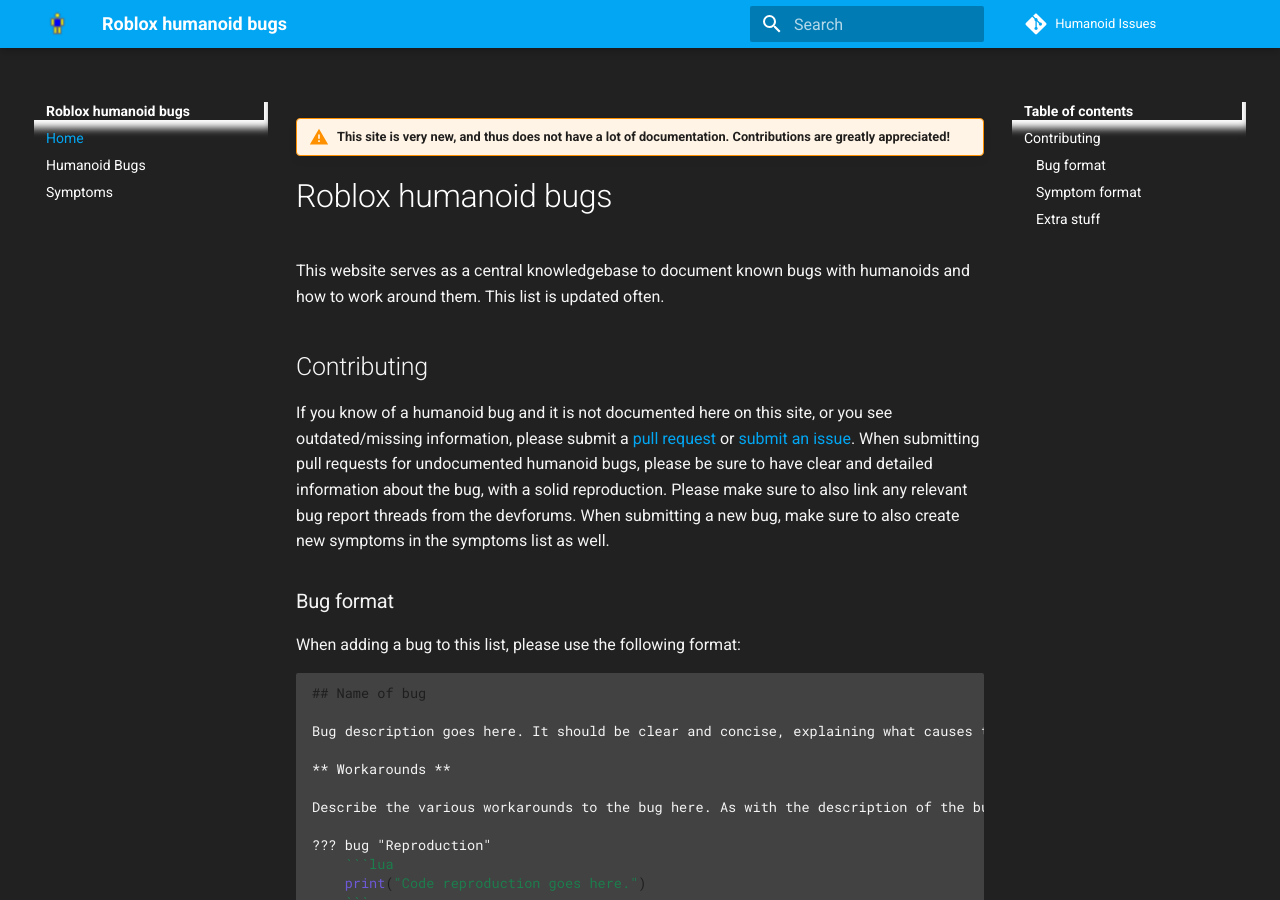
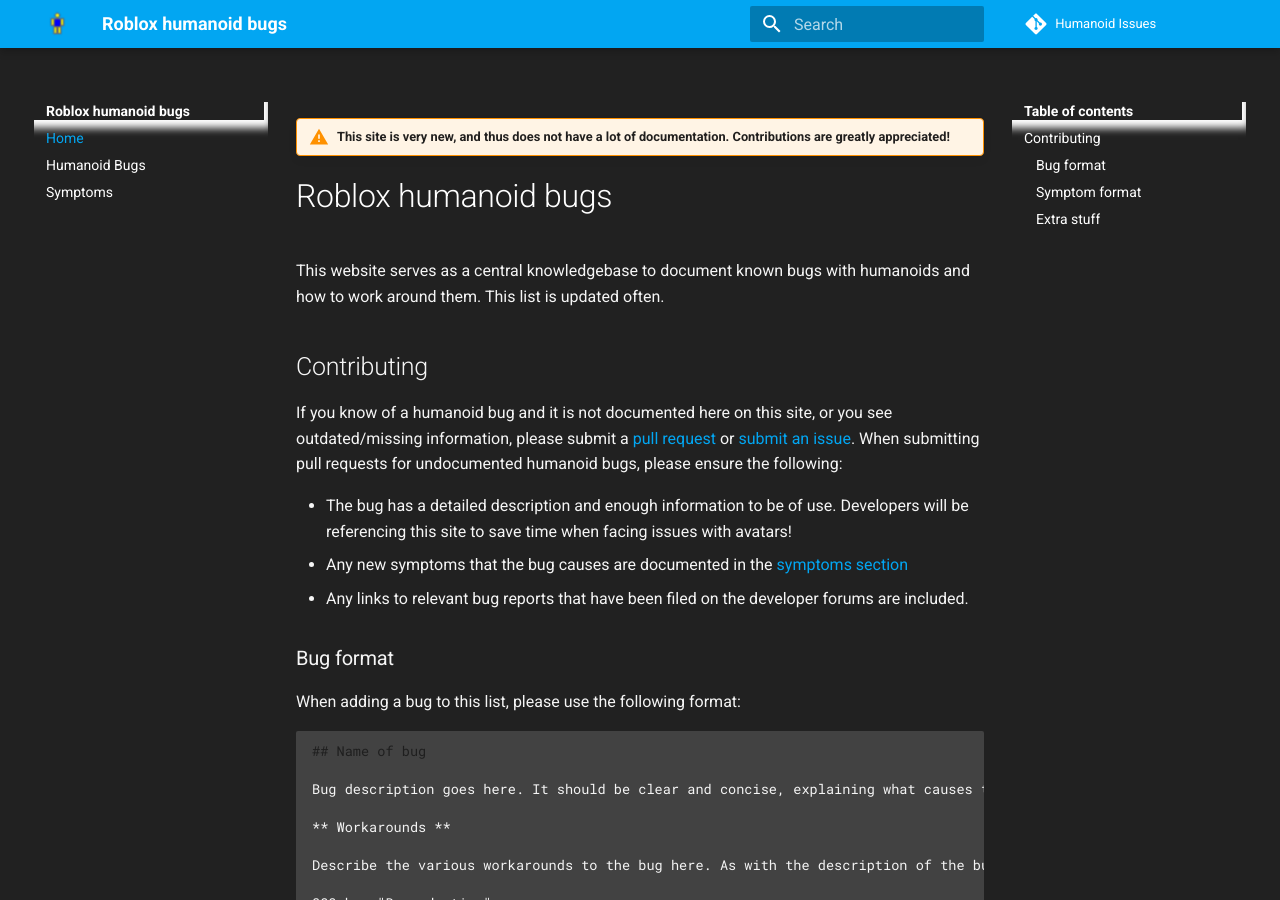
Before and after one commit to RobloxHumanoids/Humanoid-Issues, an MkDocs documentation site: the page built from docs/index.md, in a window 1280 px wide and 900 px high. Built offline with MkDocs 1.6.1 and Material for MkDocs 9.7.7, drawn with Linux system fonts in a browser that asks for light colours; comment, search, counter and statistics services are not loaded.

Commit message:
Changed contributing details to be clearer

```diff
--- a/docs/index.md
+++ b/docs/index.md
@@ -6,7 +6,11 @@ This website serves as a central knowledgebase to document known bugs with human
 
 ## Contributing
 
-If you know of a humanoid bug and it is not documented here on this site, or you see outdated/missing information, please submit a [pull request](https://github.com/RobloxHumanoids/Humanoid-Issues/pulls) or [submit an issue](https://github.com/RobloxHumanoids/Humanoid-Issues/issues). When submitting pull requests for undocumented humanoid bugs, please be sure to have clear and detailed information about the bug, with a solid reproduction. Please make sure to also link any relevant bug report threads from the devforums. When submitting a new bug, make sure to also create new symptoms in the symptoms list as well.
+If you know of a humanoid bug and it is not documented here on this site, or you see outdated/missing information, please submit a [pull request](https://github.com/RobloxHumanoids/Humanoid-Issues/pulls) or [submit an issue](https://github.com/RobloxHumanoids/Humanoid-Issues/issues). When submitting pull requests for undocumented humanoid bugs, please ensure the following:
+
+- The bug has a detailed description and enough information to be of use. Developers will be referencing this site to save time when facing issues with avatars!
+- Any new symptoms that the bug causes are documented in the [symptoms section](./Symptoms.md)
+- Any links to relevant bug reports that have been filed on the developer forums are included.
 
 ### Bug format
 
```
